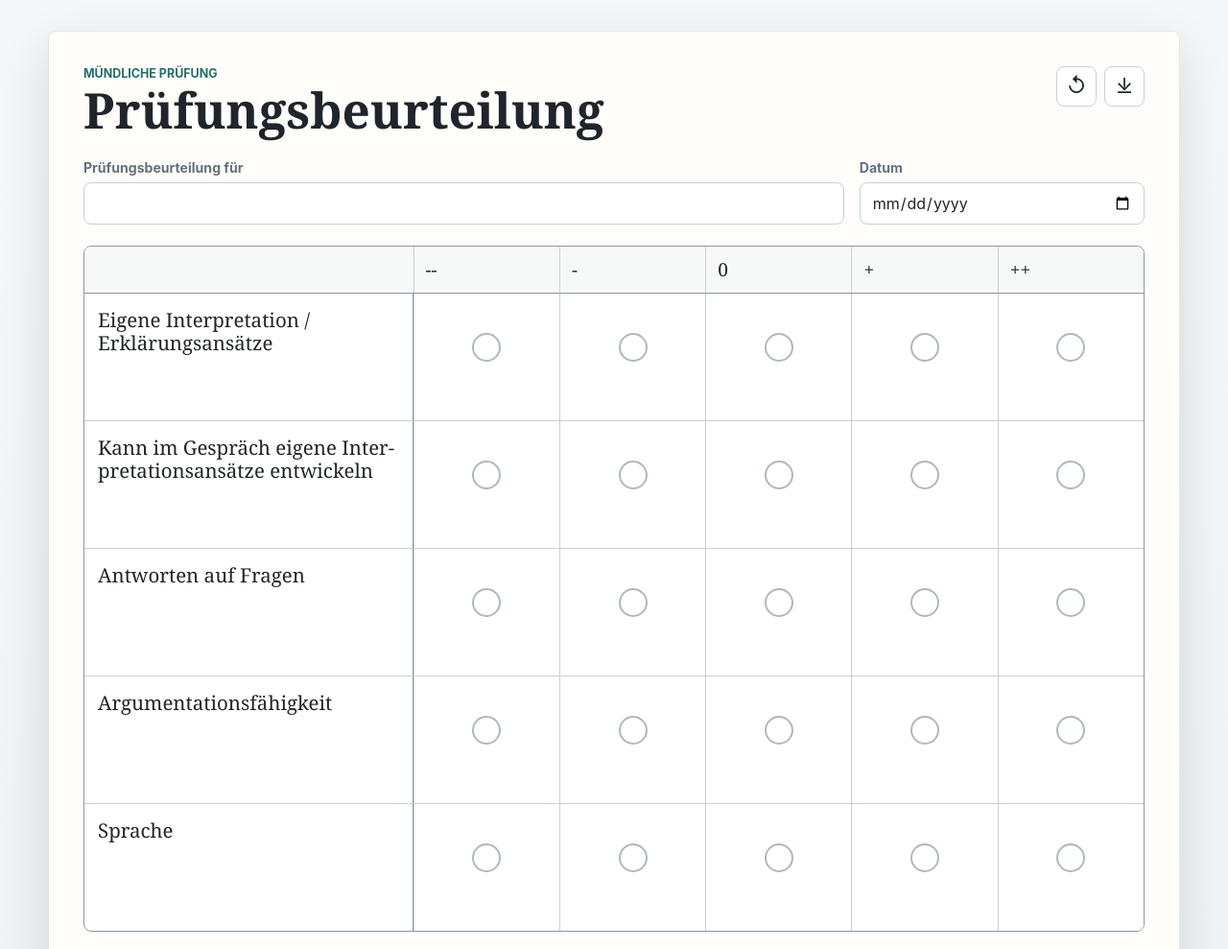
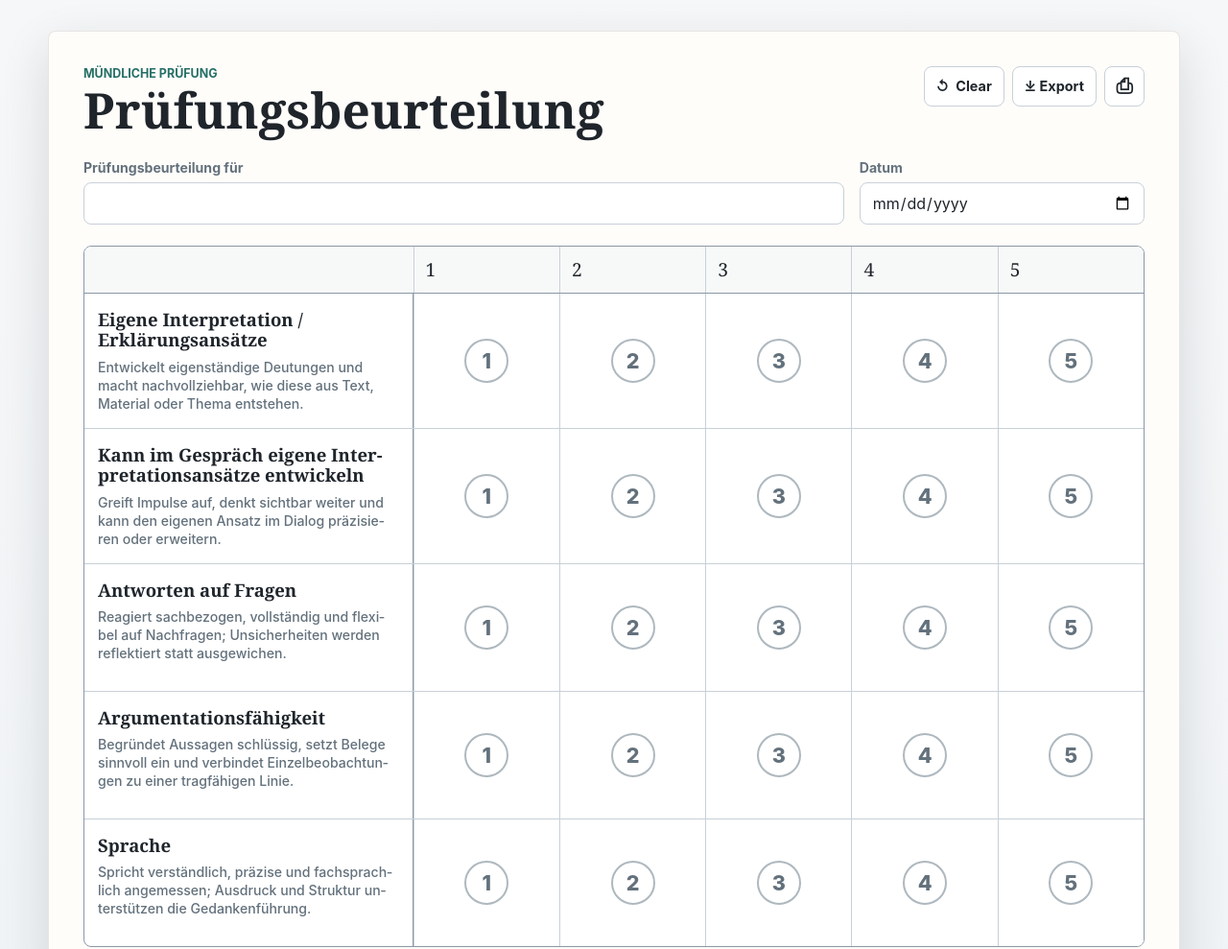
Before and after one commit to PatrickFischerKSA/muendliche-pruefungsbeurteilung, a plain HTML site: page index.html in a window 1280 px wide. Shown: the top 989 px of the page at 96% size. Drawn offline with Linux system fonts and the light colour scheme.

Commit message:
Ergaenze Punkteraster und Export

```diff
--- a/app.js
+++ b/app.js
@@ -1,17 +1,32 @@
 const criteria = [
-  "Eigene Interpretation / Erklärungsansätze",
-  "Kann im Gespräch eigene Interpretationsansätze entwickeln",
-  "Antworten auf Fragen",
-  "Argumentationsfähigkeit",
-  "Sprache",
+  {
+    title: "Eigene Interpretation / Erklärungsansätze",
+    help: "Entwickelt eigenständige Deutungen und macht nachvollziehbar, wie diese aus Text, Material oder Thema entstehen.",
+  },
+  {
+    title: "Kann im Gespräch eigene Interpretationsansätze entwickeln",
+    help: "Greift Impulse auf, denkt sichtbar weiter und kann den eigenen Ansatz im Dialog präzisieren oder erweitern.",
+  },
+  {
+    title: "Antworten auf Fragen",
+    help: "Reagiert sachbezogen, vollständig und flexibel auf Nachfragen; Unsicherheiten werden reflektiert statt ausgewichen.",
+  },
+  {
+    title: "Argumentationsfähigkeit",
+    help: "Begründet Aussagen schlüssig, setzt Belege sinnvoll ein und verbindet Einzelbeobachtungen zu einer tragfähigen Linie.",
+  },
+  {
+    title: "Sprache",
+    help: "Spricht verständlich, präzise und fachsprachlich angemessen; Ausdruck und Struktur unterstützen die Gedankenführung.",
+  },
 ];
 
 const levels = [
-  { label: "--", value: 1 },
-  { label: "-", value: 2.25 },
-  { label: "0", value: 3.5 },
-  { label: "+", value: 4.75 },
-  { label: "++", value: 6 },
+  { label: "1", value: 1, help: "nicht erfüllt" },
+  { label: "2", value: 2, help: "ansatzweise erfüllt" },
+  { label: "3", value: 3, help: "grundsätzlich erfüllt" },
+  { label: "4", value: 4, help: "gut erfüllt" },
+  { label: "5", value: 5, help: "sehr gut erfüllt" },
 ];
 
 const storageKey = "muendliche-pruefungsbeurteilung-v1";
@@ -31,7 +46,8 @@ const studentName = document.querySelector("#studentName");
 const assessmentDate = document.querySelector("#assessmentDate");
 const comment = document.querySelector("#comment");
 const roundingSelect = document.querySelector("#roundingSelect");
-const resetButton = document.querySelector("#resetButton");
+const clearButton = document.querySelector("#clearButton");
+const exportButton = document.querySelector("#exportButton");
 const printButton = document.querySelector("#printButton");
 
 function formatGrade(value) {
@@ -74,7 +90,11 @@ function renderRows() {
 
     const title = document.createElement("div");
     title.className = "criterion-title";
-    title.textContent = criterion;
+    const titleText = document.createElement("strong");
+    titleText.textContent = criterion.title;
+    const help = document.createElement("span");
+    help.textContent = criterion.help;
+    title.append(titleText, help);
     row.append(title);
 
     levels.forEach((level, levelIndex) => {
@@ -83,9 +103,9 @@ function renderRows() {
       button.className = "score-button";
       button.dataset.criterion = String(criterionIndex);
       button.dataset.level = String(levelIndex);
-      button.textContent = level.label;
-      button.title = `${criterion}: ${level.label}`;
-      button.setAttribute("aria-label", `${criterion}: ${level.label}`);
+      button.dataset.label = level.label;
+      button.title = `${criterion.title}: ${level.label} (${level.help})`;
+      button.setAttribute("aria-label", `${criterion.title}: ${level.label} (${level.help})`);
       button.setAttribute("aria-pressed", state.scores[criterionIndex] === levelIndex ? "true" : "false");
       if (state.scores[criterionIndex] === levelIndex) button.classList.add("is-selected");
       row.append(button);
@@ -105,7 +125,7 @@ function updateResult() {
 
   if (completed === 0) {
     finalGrade.textContent = "–";
-    averageText.textContent = "Durchschnitt: –";
+    averageText.textContent = "Punktedurchschnitt: –";
     document.title = "Beurteilung mündlicher Prüfungen";
     return;
   }
@@ -113,7 +133,7 @@ function updateResult() {
   const average = selectedScores.reduce((sum, score) => sum + score, 0) / completed;
   const roundedGrade = roundToStep(average, state.rounding);
   finalGrade.textContent = formatGrade(roundedGrade);
-  averageText.textContent = `Durchschnitt: ${formatGrade(average)}`;
+  averageText.textContent = `Punktedurchschnitt: ${formatGrade(average)}`;
   document.title = `Note ${formatGrade(roundedGrade)} · Beurteilung mündlicher Prüfungen`;
 }
 
@@ -160,7 +180,7 @@ roundingSelect.addEventListener("change", () => {
   updateResult();
 });
 
-resetButton.addEventListener("click", () => {
+clearButton.addEventListener("click", () => {
   state.scores = Array(criteria.length).fill(null);
   state.studentName = "";
   state.assessmentDate = "";
@@ -170,6 +190,40 @@ resetButton.addEventListener("click", () => {
   syncForm();
 });
 
+exportButton.addEventListener("click", () => {
+  const selectedScores = state.scores.map((levelIndex, criterionIndex) => ({
+    kriterium: criteria[criterionIndex].title,
+    orientierung: criteria[criterionIndex].help,
+    punkte: levelIndex === null ? null : levels[levelIndex].value,
+    stufe: levelIndex === null ? null : levels[levelIndex].help,
+  }));
+  const completed = selectedScores.filter((entry) => entry.punkte !== null);
+  const average =
+    completed.length === 0
+      ? null
+      : completed.reduce((sum, entry) => sum + entry.punkte, 0) / completed.length;
+  const roundedGrade = average === null ? null : roundToStep(average, state.rounding);
+  const payload = {
+    name: state.studentName,
+    datum: state.assessmentDate,
+    kommentar: state.comment,
+    rundung: state.rounding,
+    punktedurchschnitt: average,
+    note: roundedGrade,
+    kriterien: selectedScores,
+    exportiertAm: new Date().toISOString(),
+  };
+  const blob = new Blob([JSON.stringify(payload, null, 2)], { type: "application/json" });
+  const link = document.createElement("a");
+  const safeName = (state.studentName || "muendliche-pruefung").trim().replace(/[^a-z0-9_-]+/gi, "-");
+  link.href = URL.createObjectURL(blob);
+  link.download = `${safeName}-beurteilung.json`;
+  document.body.append(link);
+  link.click();
+  link.remove();
+  window.setTimeout(() => URL.revokeObjectURL(link.href), 1000);
+});
+
 printButton.addEventListener("click", () => {
   window.print();
 });
--- a/index.html
+++ b/index.html
@@ -19,11 +19,16 @@
             <h1 id="page-title">Prüfungsbeurteilung</h1>
           </div>
           <div class="actions">
-            <button class="icon-button" type="button" id="resetButton" title="Formular zurücksetzen" aria-label="Formular zurücksetzen">
-              ↺
+            <button class="tool-button" type="button" id="clearButton" title="Formular leeren">
+              <span aria-hidden="true">↺</span>
+              Clear
+            </button>
+            <button class="tool-button" type="button" id="exportButton" title="Beurteilung exportieren">
+              ⤓
+              Export
             </button>
             <button class="icon-button" type="button" id="printButton" title="Drucken oder als PDF sichern" aria-label="Drucken oder als PDF sichern">
-              ⤓
+              ⎙
             </button>
           </div>
         </div>
@@ -43,11 +48,11 @@
           <div class="rubric" role="group" aria-label="Bewertungskriterien">
             <div class="rubric-header" aria-hidden="true">
               <span></span>
-              <span>--</span>
-              <span>-</span>
-              <span>0</span>
-              <span>+</span>
-              <span>++</span>
+              <span>1</span>
+              <span>2</span>
+              <span>3</span>
+              <span>4</span>
+              <span>5</span>
             </div>
             <div id="criteriaRows"></div>
           </div>
@@ -65,7 +70,7 @@
               </div>
               <div class="result-details">
                 <span id="progressText">0 von 5 Kriterien bewertet</span>
-                <span id="averageText">Durchschnitt: –</span>
+                <span id="averageText">Punktedurchschnitt: –</span>
               </div>
               <label class="rounding-control">
                 <span>Rundung</span>
--- a/styles.css
+++ b/styles.css
@@ -74,22 +74,37 @@ h1 {
 .actions {
   display: flex;
   gap: 8px;
+  flex-wrap: wrap;
+  justify-content: flex-end;
 }
 
+.tool-button,
 .icon-button {
-  width: 42px;
+  min-width: 42px;
   height: 42px;
   border: 1px solid var(--line);
   border-radius: var(--radius);
   background: #fff;
   color: var(--ink);
   cursor: pointer;
-  display: grid;
-  place-items: center;
-  font-size: 1.35rem;
+  display: inline-flex;
+  align-items: center;
+  justify-content: center;
+  gap: 7px;
+  padding: 0 12px;
+  font-weight: 700;
+  font-size: 0.9rem;
   line-height: 1;
 }
 
+.icon-button {
+  width: 42px;
+  padding: 0;
+  font-size: 1.35rem;
+}
+
+.tool-button:hover,
+.tool-button:focus-visible,
 .icon-button:hover,
 .icon-button:focus-visible {
   border-color: var(--accent);
@@ -190,12 +205,26 @@ textarea:focus {
   padding: 16px 14px;
   border-right: 1px solid var(--line-strong);
   display: flex;
+  flex-direction: column;
+  gap: 8px;
   align-items: flex-start;
-  font-family: Georgia, "Times New Roman", serif;
-  font-size: clamp(1.05rem, 1.6vw, 1.45rem);
   line-height: 1.16;
   hyphens: auto;
   overflow-wrap: anywhere;
+}
+
+.criterion-title strong {
+  font-family: Georgia, "Times New Roman", serif;
+  font-size: clamp(1.03rem, 1.45vw, 1.35rem);
+  font-weight: 700;
+}
+
+.criterion-title span {
+  margin: 0;
+  color: var(--muted);
+  font-size: 0.88rem;
+  font-weight: 500;
+  line-height: 1.35;
 }
 
 .score-button {
@@ -204,27 +233,41 @@ textarea:focus {
   border-left: 1px solid var(--line);
   border-radius: 0;
   background: #fff;
-  color: transparent;
+  color: var(--muted);
   cursor: pointer;
   position: relative;
+  display: grid;
+  place-items: center;
+  isolation: isolate;
+  font-size: 1.35rem;
+  font-weight: 800;
 }
 
 .score-button::before {
   content: "";
-  width: 26px;
-  height: 26px;
+  width: 42px;
+  height: 42px;
   border: 2px solid #aeb8bf;
   border-radius: 50%;
   background: #fff;
-  display: block;
-  margin: auto;
+  display: grid;
+  place-items: center;
+  position: absolute;
+  inset: 50% auto auto 50%;
+  transform: translate(-50%, -50%);
   transition: border-color 120ms ease, background 120ms ease, transform 120ms ease;
 }
 
 .score-button:hover::before,
 .score-button:focus-visible::before {
   border-color: var(--accent);
-  transform: scale(1.08);
+  transform: translate(-50%, -50%) scale(1.08);
+}
+
+.score-button::after {
+  content: attr(data-label);
+  position: relative;
+  z-index: 1;
 }
 
 .score-button:focus-visible {
@@ -234,11 +277,12 @@ textarea:focus {
 
 .score-button.is-selected {
   background: var(--accent-soft);
+  color: #fff;
 }
 
 .score-button.is-selected::before {
   border-color: var(--accent-dark);
-  background: radial-gradient(circle at center, var(--accent) 0 42%, #fff 44% 100%);
+  background: var(--accent);
 }
 
 .lower-grid {
@@ -334,8 +378,12 @@ textarea:focus {
     font-size: 1.75rem;
   }
 
-  .criterion-title {
+  .criterion-title strong {
     font-size: 1rem;
+  }
+
+  .criterion-title span {
+    font-size: 0.8rem;
   }
 }
 
```
Also changed, not shown: README.md.
